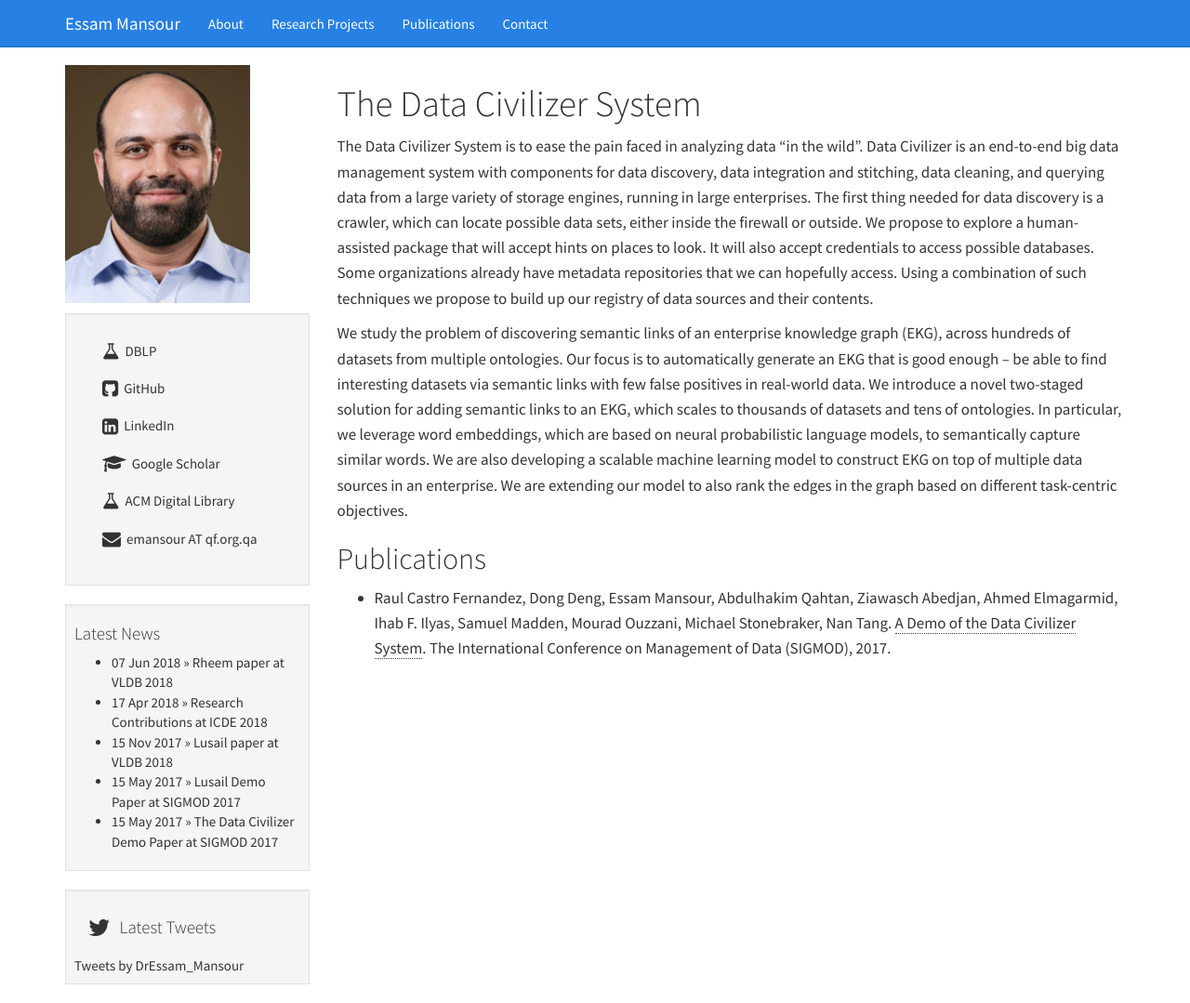
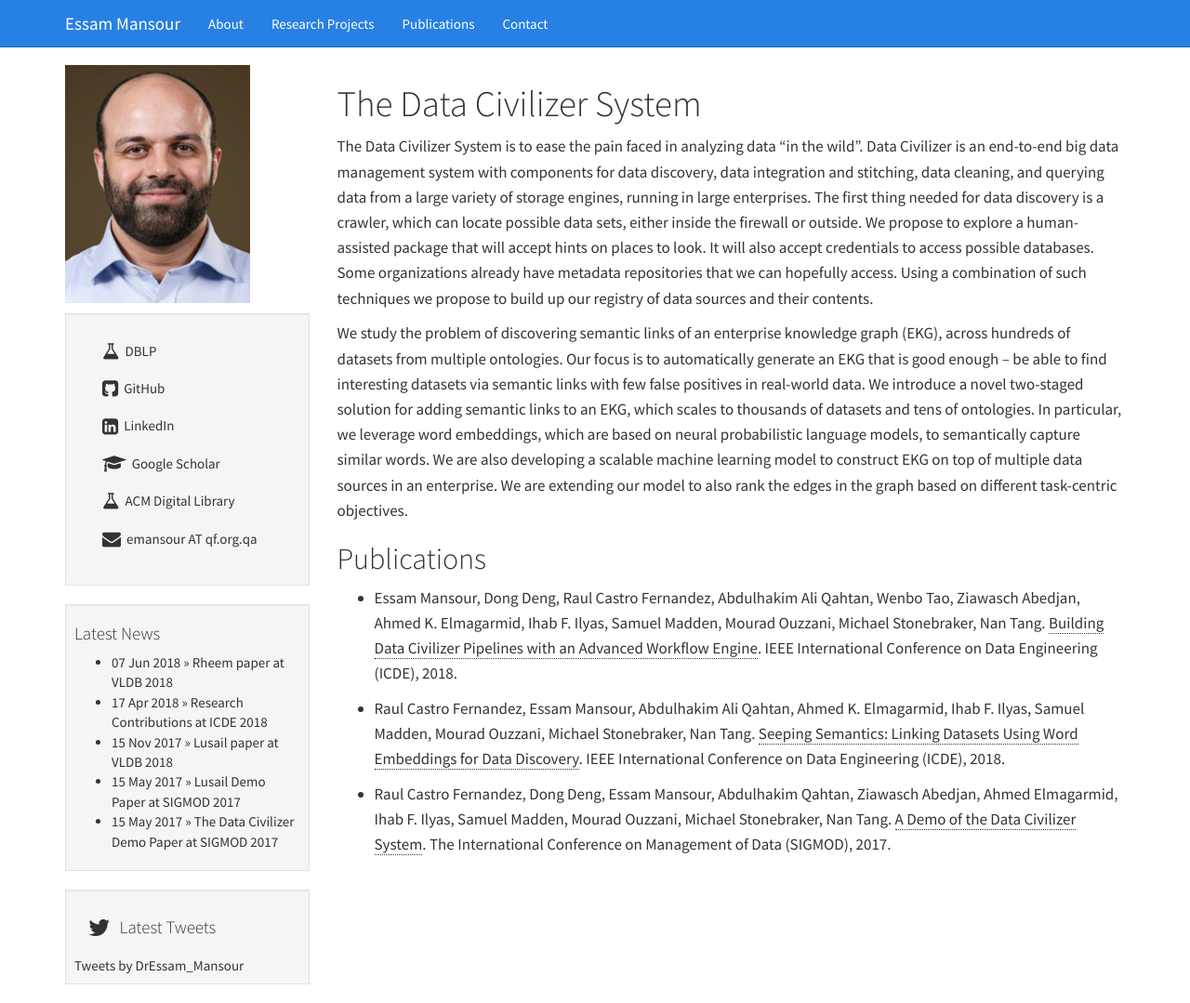
Before and after one commit to mansoure/mansoure.github.io, a Jekyll site: the page built from research/dc/index.md, in a window 1280 px wide and 1079 px high. Shown: the whole window at 93% size. Built offline with Jekyll 4.4.1, drawn with Linux system fonts in a browser that asks for light colours; comment, search, counter and statistics services are not loaded.

Commit message:
Update index.md

```diff
--- a/research/dc/index.md
+++ b/research/dc/index.md
@@ -13,4 +13,8 @@ We study the problem of discovering semantic links of an enterprise knowledge gr
 
 ## Publications
 
+- Essam Mansour, Dong Deng, Raul Castro Fernandez, Abdulhakim Ali Qahtan, Wenbo Tao, Ziawasch Abedjan, Ahmed K. Elmagarmid, Ihab F. Ilyas, Samuel Madden, Mourad Ouzzani, Michael Stonebraker, Nan Tang. [Building Data Civilizer Pipelines with an Advanced Workflow Engine](https://ieeexplore.ieee.org/document/8509405). IEEE International Conference on Data Engineering (ICDE), 2018.
+
+- Raul Castro Fernandez, Essam Mansour, Abdulhakim Ali Qahtan, Ahmed K. Elmagarmid, Ihab F. Ilyas, Samuel Madden, Mourad Ouzzani, Michael Stonebraker, Nan Tang. [Seeping Semantics: Linking Datasets Using Word Embeddings for Data Discovery](https://ieeexplore.ieee.org/document/8509314). IEEE International Conference on Data Engineering (ICDE), 2018.
+
 - Raul Castro Fernandez, Dong Deng, Essam Mansour, Abdulhakim Qahtan, Ziawasch Abedjan, Ahmed Elmagarmid, Ihab F. Ilyas, Samuel Madden, Mourad Ouzzani, Michael Stonebraker, Nan Tang. [A Demo of the Data Civilizer System](/publications/paper/p1639-castro-fernandez.pdf). The International Conference on Management of Data  (SIGMOD), 2017.
```
